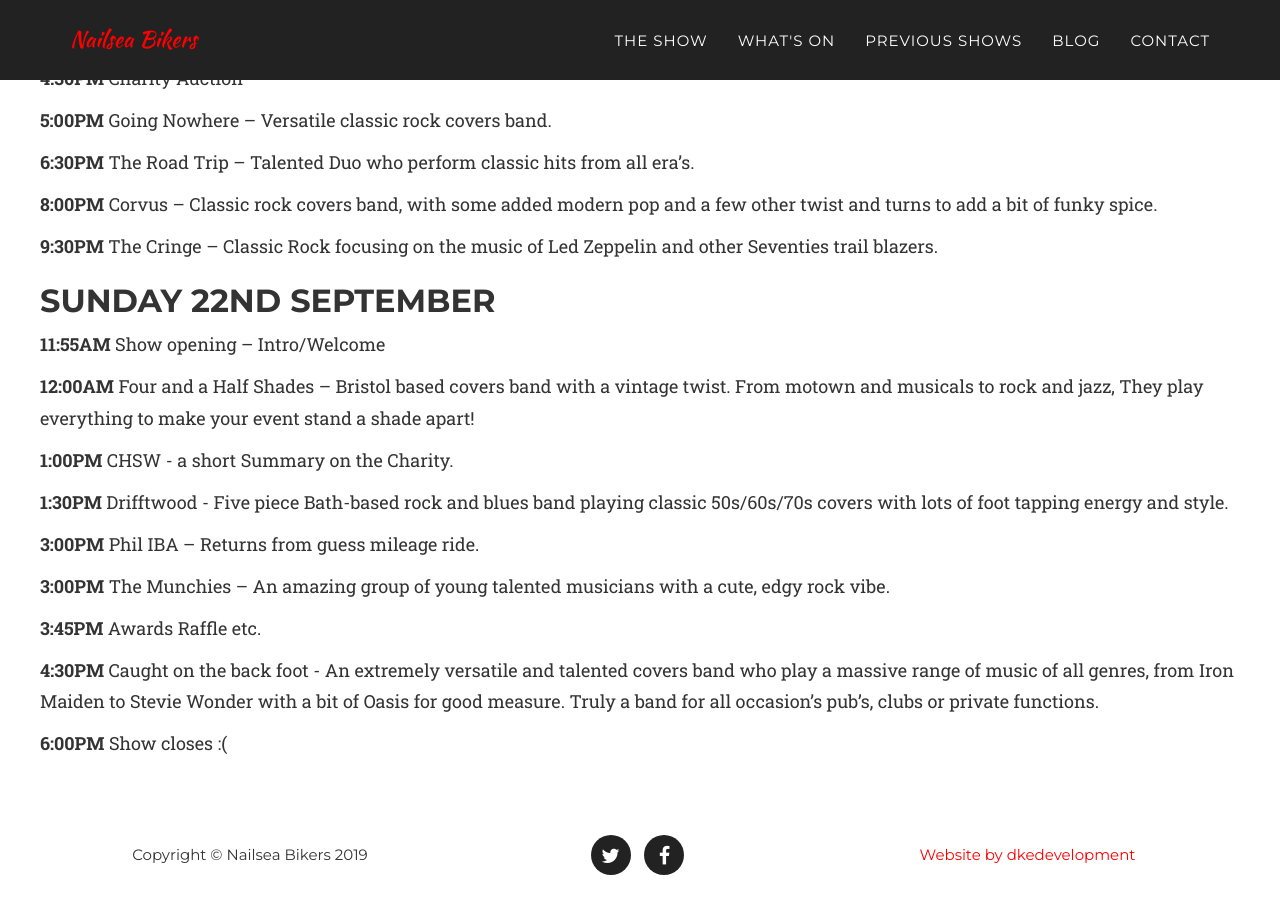
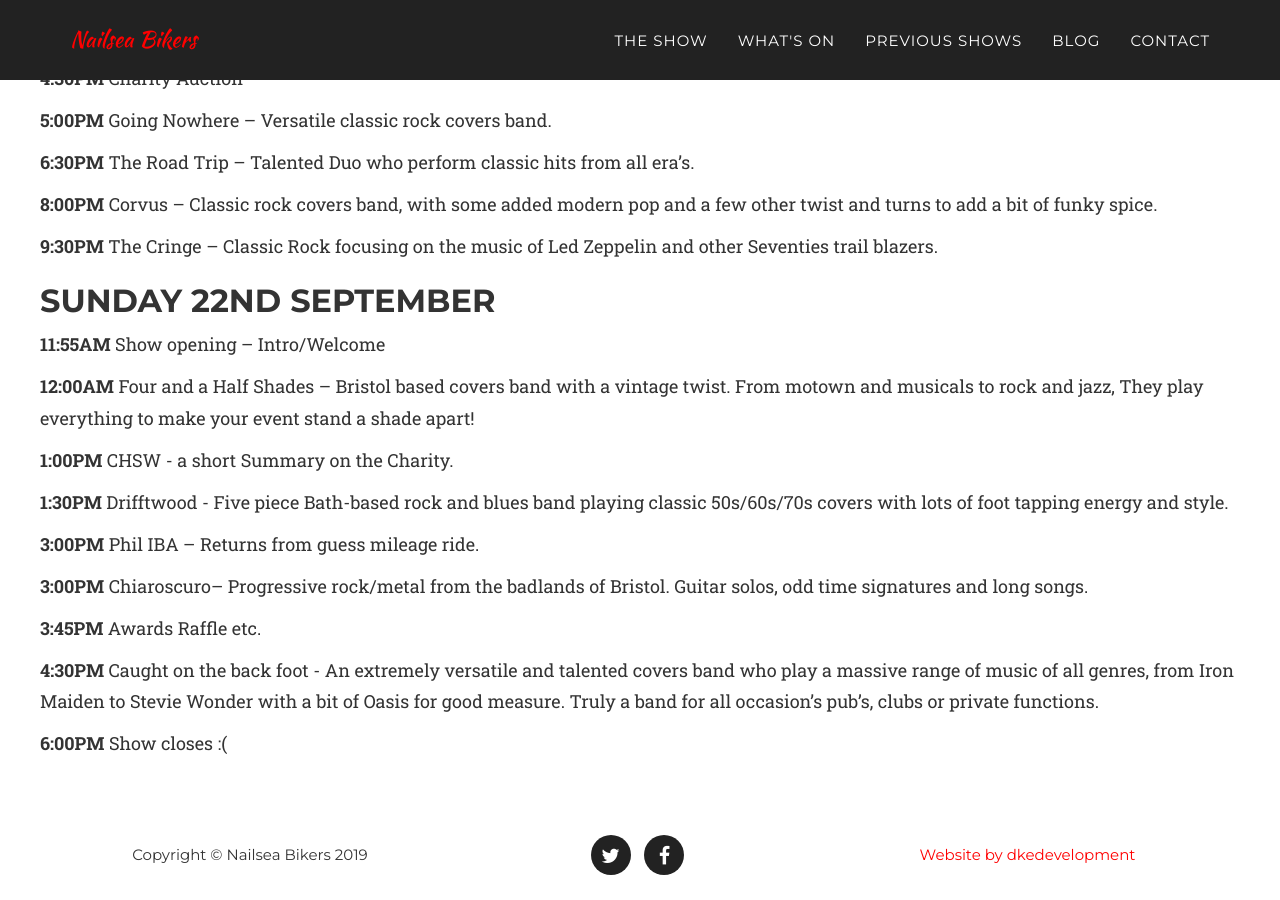
Before and after one commit to nailsea-bikers/nailsea-bikers.github.io, a Jekyll site: the page built from _posts/2019-07-27-programme.markdown, in a window 1280 px wide and 900 px high, scrolled down 1184 px. Built offline with Jekyll 4.4.1, drawn with Linux system fonts in a browser that asks for light colours; some web fonts are replaced.

Commit message:
Amend programme for change of bands

```diff
--- a/_posts/2019-07-27-programme.markdown
+++ b/_posts/2019-07-27-programme.markdown
@@ -52,7 +52,7 @@ with lots of foot tapping energy and style.
 
 **3:00PM** Phil IBA – Returns from guess mileage ride.
 
-**3:00PM** The Munchies – An amazing group of young talented musicians with a cute, edgy rock vibe.
+**3:00PM** Chiaroscuro– Progressive rock/metal from the badlands of Bristol. Guitar solos, odd time signatures and long songs.
 
 **3:45PM** Awards Raffle etc.
 
```
Also changed, not shown: 1 other file.
